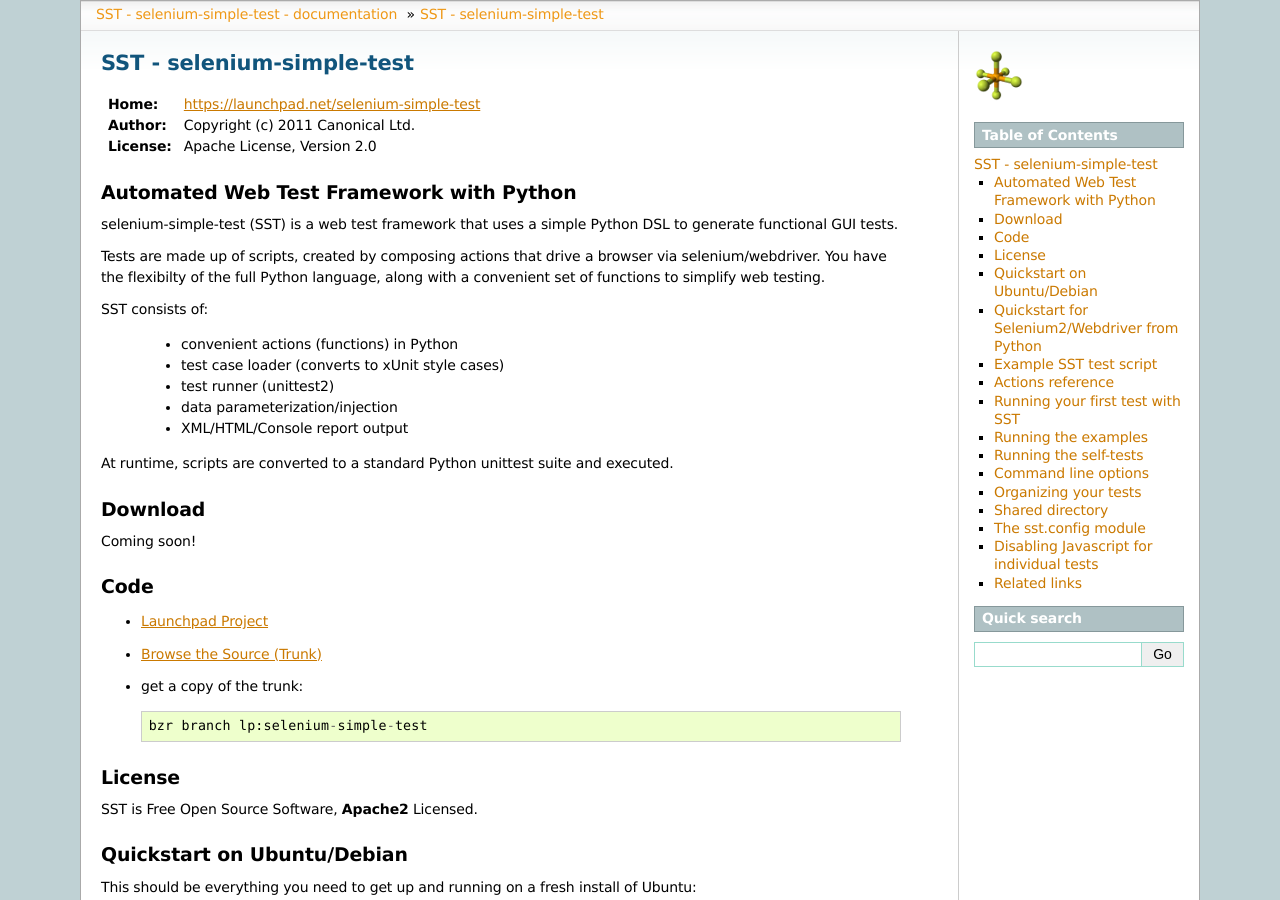
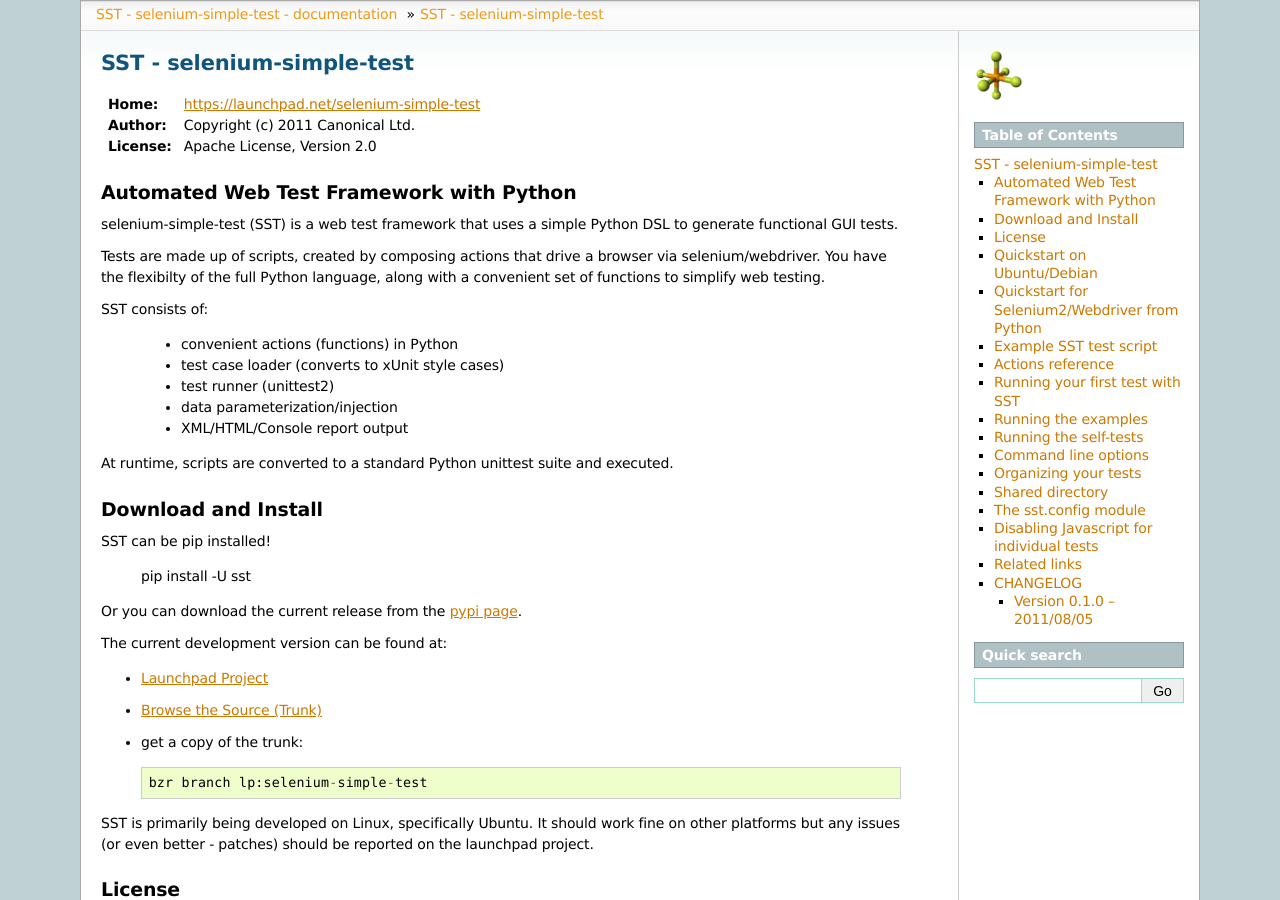
Before and after one commit to Work4Labs/selenium-simple-test, a Sphinx documentation site: the page built from docs/index.rst, in a window 1280 px wide and 900 px high. Built offline with Sphinx 7.4.7, drawn with Linux system fonts in a browser that asks for light colours; pages that are not in the unit, such as notebooks, are missing from menus; some of the changed text lies outside the part shown.

Commit message:
Doc updates and version number bump in preparation for release

```diff
--- a/docs/conf.py
+++ b/docs/conf.py
@@ -12,6 +12,14 @@
 # serve to show the default.
 
 import sys, os
+this_dir = os.path.dirname(__file__)
+sys.path.append(
+    os.path.abspath(
+        os.path.normpath(
+            os.path.join(this_dir, '../src')
+        )
+    )
+)
 
 # If extensions (or modules to document with autodoc) are in another directory,
 # add these directories to sys.path here. If the directory is relative to the
@@ -48,9 +56,9 @@
 # built documents.
 #
 # The short X.Y version.
-version = '.01'
+from sst import __version__ as version
 # The full version, including alpha/beta/rc tags.
-release = '.01'
+release = version
 
 # The language for content autogenerated by Sphinx. Refer to documentation
 # for a list of supported languages.
--- a/docs/index.rst
+++ b/docs/index.rst
@@ -30,22 +30,29 @@
 At runtime, scripts are converted to a standard Python unittest suite and executed.
 
 
-------------
-    Download
-------------
+---------------------
+ Download and Install
+---------------------
 
-Coming soon!
+SST can be pip installed!
 
+    pip install -U sst
 
---------
-    Code
---------
+Or you can download the current release from the `pypi page
+<http://pypi.python.org/pypi/sst>`_.
+
+The current development version can be found at:
 
 * `Launchpad Project <https://launchpad.net/selenium-simple-test>`_
-* `Browse the Source (Trunk) <http://bazaar.launchpad.net/~canonical-isd-qa/selenium-simple-test/trunk/files>`_
+* `Browse the Source (Trunk)
+  <http://bazaar.launchpad.net/~canonical-isd-qa/selenium-simple-test/trunk/files>`_
 * get a copy of the trunk::
 
       bzr branch lp:selenium-simple-test
+
+SST is primarily being developed on Linux, specifically Ubuntu. It should work
+fine on other platforms but any issues (or even better - patches) should be
+reported on the launchpad project.
 
 
 -----------
@@ -281,3 +288,12 @@
 * `Selenium Project Home <http://selenium.googlecode.com>`_
 * `Selenium WebDriver (from 'Architecture of Open Source Applications')
   <http://www.aosabook.org/en/selenium.html>`_
+
+----------
+ CHANGELOG
+----------
+
+Version 0.1.0 -- 2011/08/05
+---------------------------
+
+* Initial release
--- a/src/sst/__init__.py
+++ b/src/sst/__init__.py
@@ -20,7 +20,7 @@
 
 
 __all__ = ['runtests']
-__version__ = '0.0alpha'
+__version__ = '0.1.0'
 
 
 try:
```
Also changed, not shown: README.txt (+44 -34 lines), 1 other file.
